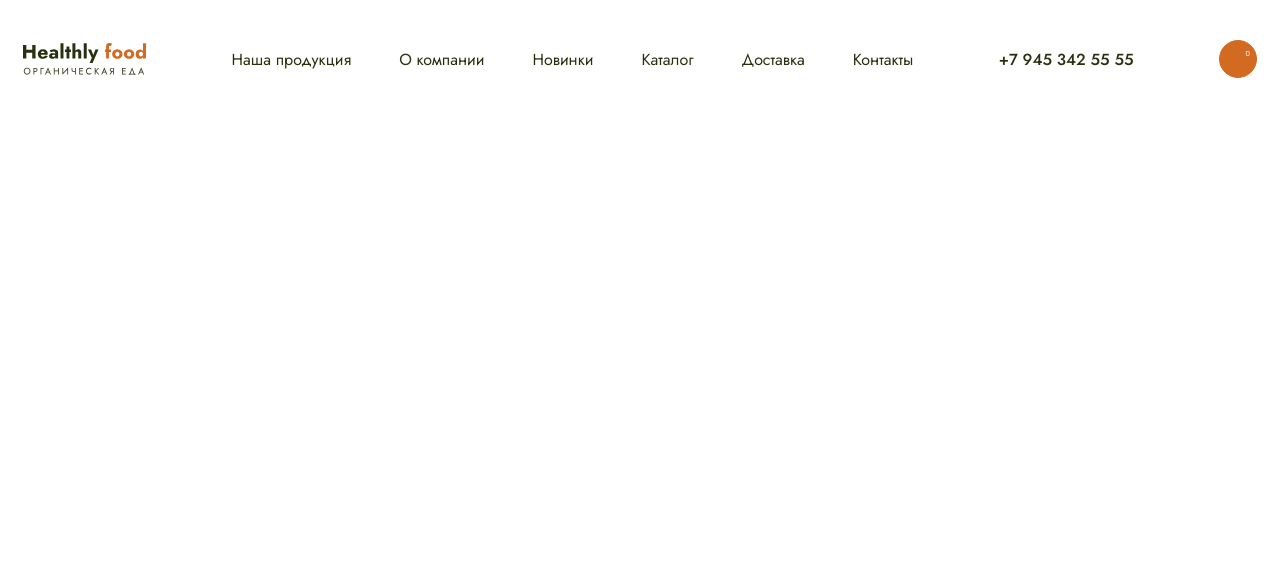
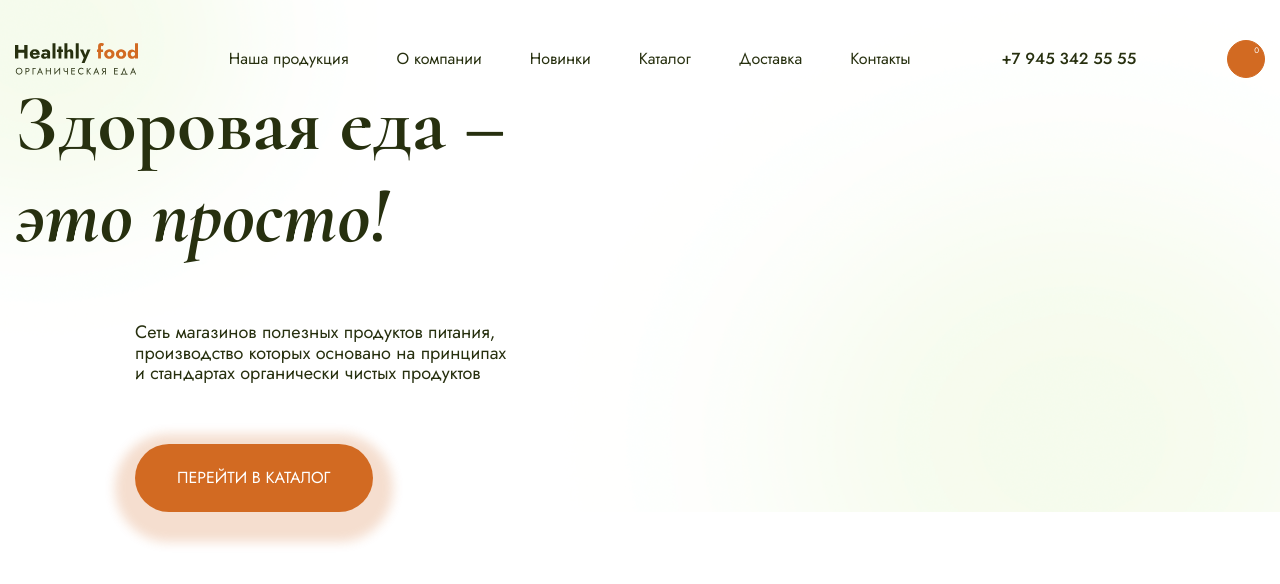
Before and after one commit to marialevadskaya/module02-Shop, a website built with webpack: page src/index.html in a window 1280 px wide. Built offline with nearby package versions, Linux system fonts and the light colour scheme; files whose address does not match are found by name.

Commit message:
add texts

```diff
--- a/package.json
+++ b/package.json
@@ -16,6 +16,7 @@
   },
   "dependencies": {
     "html-webpack-plugin": "^5.5.0",
+    "normalize.css": "^8.0.1",
     "webpack-dev-server": "^4.7.4"
   }
 }
--- a/src/index.html
+++ b/src/index.html
@@ -39,6 +39,20 @@
                 </button>
             </div>
         </header>
+        <div class="container">
+            <div class="main__text">
+                <h1 class="title title_block">
+                    Здоровая еда &ndash;
+                    <span class="title__span">это просто!</span>
+                </h1>
+            </div>
+            <div class="main__item">
+                <p class="description description_size-s">Сеть магазинов полезных продуктов питания, производство которых основано на&nbsp;принципах и стандартах органически чистых продуктов</p>
+                <div class="main__link">
+                    <a href="#" class="link">перейти в каталог</a>
+                </div>
+            </div>
+        </div>
     </div>
 </body>
 </html>
--- a/src/index.js
+++ b/src/index.js
@@ -1,2 +1,3 @@
+import 'normalize.css'
 import './styles/main.scss';
 import './index.html';
--- a/src/styles/main.scss
+++ b/src/styles/main.scss
@@ -13,17 +13,16 @@ html {
 body {
     font-size: 1.6rem;
     font-family: $font-jost;
+    color: $green;
 }
 
 .header {
     max-width: 1440px;
     margin: 0 auto;
-    padding-left: 15px;
-    padding-right: 15px;
+    padding: 4rem 15px 0 15px;
     display: flex;
     justify-content: space-between;
     align-items: center;
-    margin-top: 4rem;
     &__nav {
         display: flex;
         list-style-type: none;
@@ -32,7 +31,6 @@ body {
         gap: 4.8rem;
     }
     &__link {
-        font-size: 1.6rem;
         color: $green;
         text-decoration: none;
         &:hover {
@@ -40,7 +38,6 @@ body {
         }
     }
     &__tel {
-        font-size: 1.6rem;
         color: $green;
         font-weight: 500;
         text-decoration: none;
@@ -69,8 +66,8 @@ body {
         font-size: .8rem;
         color: $white;
         position: absolute;
-        right: .6rem;
-        top:.8rem;
+        right: .5rem;
+        top: 0.5rem;
     }
 }
 .logo {
@@ -81,3 +78,52 @@ body {
     width: 12.3rem;
     height: 3.2rem;
 }
+.container {
+    max-width: 1440px;
+    margin: 0 auto;
+    padding-left: 15px;
+    padding-right: 15px;
+}
+.main {
+    background-image: url(../images/main.png);
+    background-size: cover;
+    background-position-x: center;
+    &__item {
+        margin-left: 12rem;
+        max-width: 37.8rem;
+        margin-top: 6rem;
+    }
+    &__link {
+        margin-top: 6rem;
+    }
+}
+.title {
+    font-family: $font-cormorant;
+    font-weight: 700;
+    font-size: 8rem;
+    margin: 0;
+    &__span {
+        font-style: italic;
+    }
+    &_block {
+        .title__span {
+            display: block;
+        }
+    }
+}
+.description {
+    margin: 0;
+    &_size-s {
+        font-size: 1.8rem;;
+    }
+}
+.link {
+    color: $white;
+    text-transform: uppercase;
+    text-decoration: none;
+    padding: 2.5rem 4.2rem;
+    border-radius: 3.8rem;
+    background-color: $orange;
+    box-shadow: 0px 1rem 1.1rem 2rem rgba(207, 92, 13, 0.2);
+    display: inline-block;
+}
```
Also changed, not shown: dist/index.html, dist/styles/main.css, src/images/cart-black.svg (deleted), src/images/main.png (added), 1 other file.
